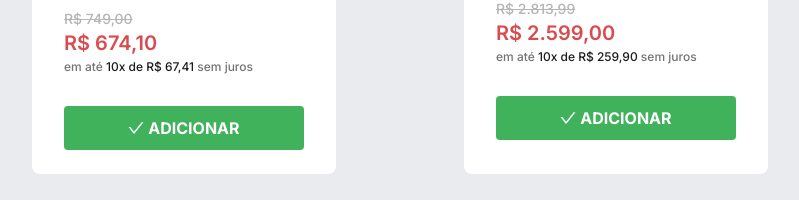
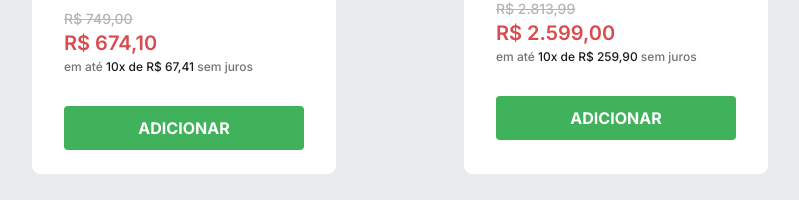
Before and after one commit to kasilianaoliveira/b8one-frontend-challenge, a React (Vite) app: page / in a window 1280 px wide. Shown: the part 510-710 px from the top of the page, without its empty margins (240-1039 px from the left). Built offline with nearby package versions, Linux system fonts and the light colour scheme.

Commit message:
refactor: remove icon when product is not added

```diff
--- a/index.html
+++ b/index.html
@@ -10,7 +10,7 @@
     rel="stylesheet">
   <link rel="icon" type="image/svg+xml" href="/vite.svg" />
   <meta name="viewport" content="width=device-width, initial-scale=1.0" />
-  <title>Vite + React + TS</title>
+  <title>Challenge</title>
 </head>
 
 <body>
--- a/src/components/AddProductButton/index.tsx
+++ b/src/components/AddProductButton/index.tsx
@@ -12,8 +12,16 @@ export const AddProductButton: React.FC<AddProductButtonProps> = ({
       onClick={onClick}
       className={`${styles['button-base']} ${isAddButton ? styles['button-add'] : styles['button-added']}`}
     >
+      {
+        isAddButton ? (
+          <span>{label}</span>
+        ) : (
+          <span>
+            <CheckOutlined /> {label}
+          </span>
+        )
+      }
 
-      <CheckOutlined /> {label}
     </button>
   );
 };
```
